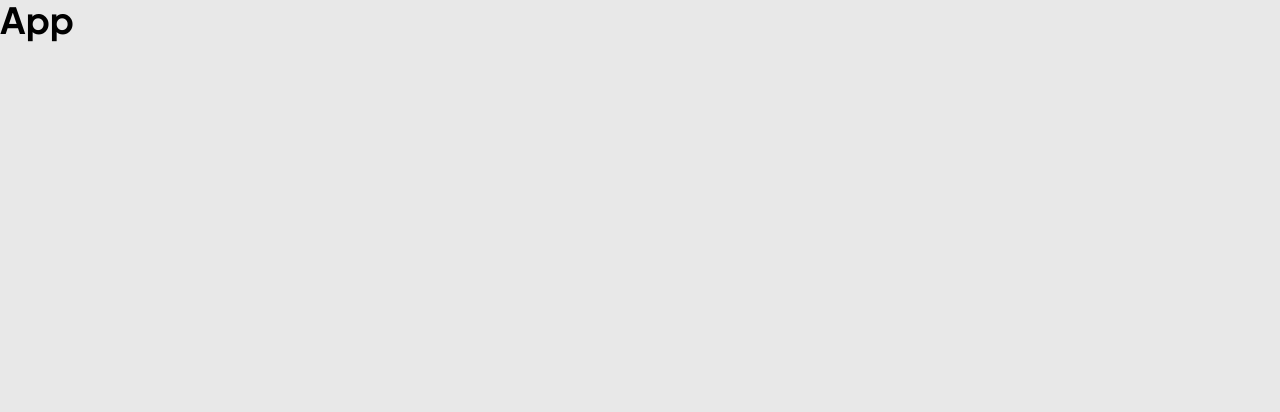
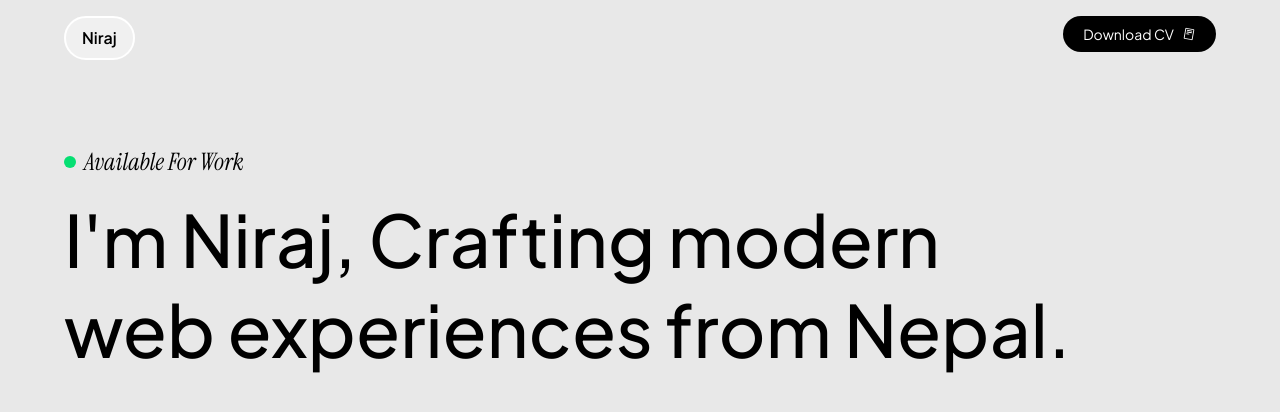
Before and after one commit to nierforprogramming/portfoliov3, a React (Vite) app: page / in a window 1280 px wide. Shown: the top 412 px of the page. Built offline with nearby package versions, Linux system fonts and the light colour scheme.

Commit message:
Hero section completed

```diff
--- a/package.json
+++ b/package.json
@@ -13,6 +13,7 @@
     "@tailwindcss/vite": "^4.2.4",
     "react": "^19.2.5",
     "react-dom": "^19.2.5",
+    "react-icons": "^5.6.0",
     "tailwindcss": "^4.2.4"
   },
   "devDependencies": {
--- a/src/App.jsx
+++ b/src/App.jsx
@@ -1,5 +1,13 @@
+import Header from "./components/Header";
+import Hero from "./components/Hero";
+
 const App = () => {
-  return <div className="text-4xl font-bold">App</div>;
+  return (
+    <section className="max-w-7xl mx-auto px-3 py-2 md:px-8 xl:px-16 2xl:px-0">
+      <Header />
+      <Hero />
+    </section>
+  );
 };
 
 export default App;
--- /dev/null
+++ b/src/components/Header.jsx
@@ -0,0 +1,25 @@
+import { PiReadCvLogo } from "react-icons/pi";
+
+const Header = () => {
+  return (
+    <header className="flex justify-between py-2">
+      <a
+        href="#"
+        className="bg-neutral-800 border-2 border-neutral-1000 px-4 py-2 rounded-full cursor-pointer"
+      >
+        <h1 className="font-semibold">Niraj</h1>
+      </a>
+      <nav>
+        <div></div>
+        <div className="bg-neutral-0 text-white rounded-full py-2 px-5 text-sm flex gap-2 items-center">
+          <button className="cursor-pointer">Download CV</button>
+          <span>
+            <PiReadCvLogo />
+          </span>
+        </div>
+      </nav>
+    </header>
+  );
+};
+
+export default Header;
--- /dev/null
+++ b/src/components/Hero.jsx
@@ -0,0 +1,21 @@
+const Hero = () => {
+  return (
+    <main className="min-h-96 flex flex-col justify-center space-y-4">
+      <section className="flex items-center gap-2">
+        <div className="bg-green-400 w-3 h-3 rounded-full"></div>
+        <h2 className="font-accent italic text-xl md:text-2xl">
+          Available For Work
+        </h2>
+      </section>
+
+      <section>
+        <h2 className="text-[40px] md:text-[52px] xl:text-7xl font-medium leading-tight">
+          I'm Niraj, Crafting modern <br />
+          web experiences from Nepal.
+        </h2>
+      </section>
+    </main>
+  );
+};
+
+export default Hero;
```
Also changed, not shown: 1 other file (tests, documents, lock files or other folders).
